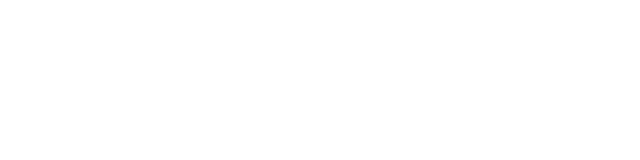
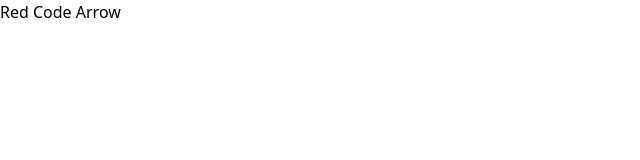
Before and after one commit to crisboxing11/job-search, a Vue app: page / in a window 1280 px wide. Shown: the top 160 px of the page, without its empty margins (0-640 px from the left). Built offline with nearby package versions, Linux system fonts and the light colour scheme.

Commit message:
Starting Project

```diff
--- a/package.json
+++ b/package.json
@@ -26,7 +26,7 @@
     "@vue/vue3-jest": "^27.0.0-alpha.1",
     "babel-jest": "^27.0.6",
     "eslint": "^7.32.0",
-    "eslint-config-prettier": "^8.3.0",
+    "eslint-config-prettier": "^8.5.0",
     "eslint-plugin-prettier": "^4.0.0",
     "eslint-plugin-vue": "^8.0.3",
     "jest": "^27.0.5",
--- a/src/components/MainNav.vue
+++ b/src/components/MainNav.vue
@@ -1,6 +1,11 @@
 <template>
   <header class="w-full text-sm">
     <div class="fixed top-0 left-0 w-full h-16 bg-white"></div>
+    <div
+      class="flex flex-nowrap h-full px-8 mx-auto border-b border-solid border-brand-blue-1"
+    >
+      <a href="/">Red Code Arrow</a>
+    </div>
   </header>
 </template>
 
```
Also changed, not shown: .eslintrc.js, 1 other file (tests, documents, lock files or other folders).
